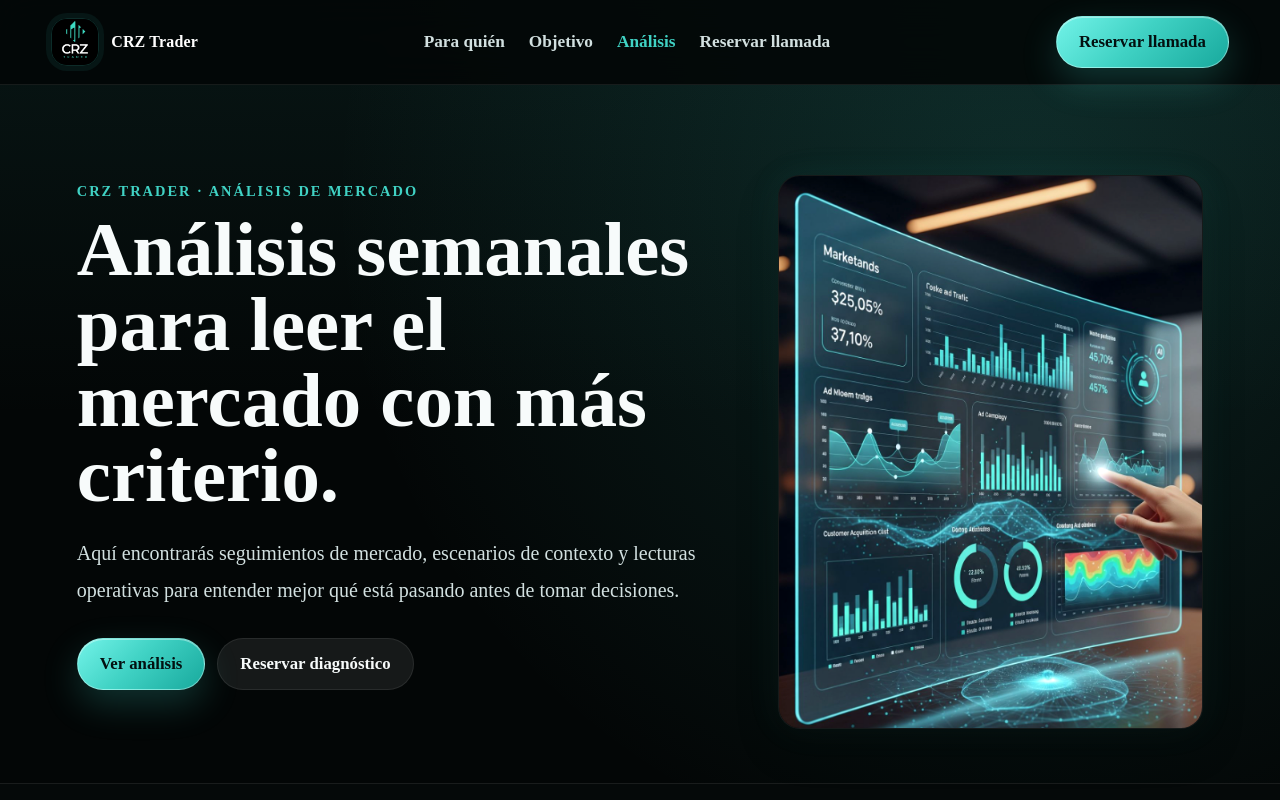
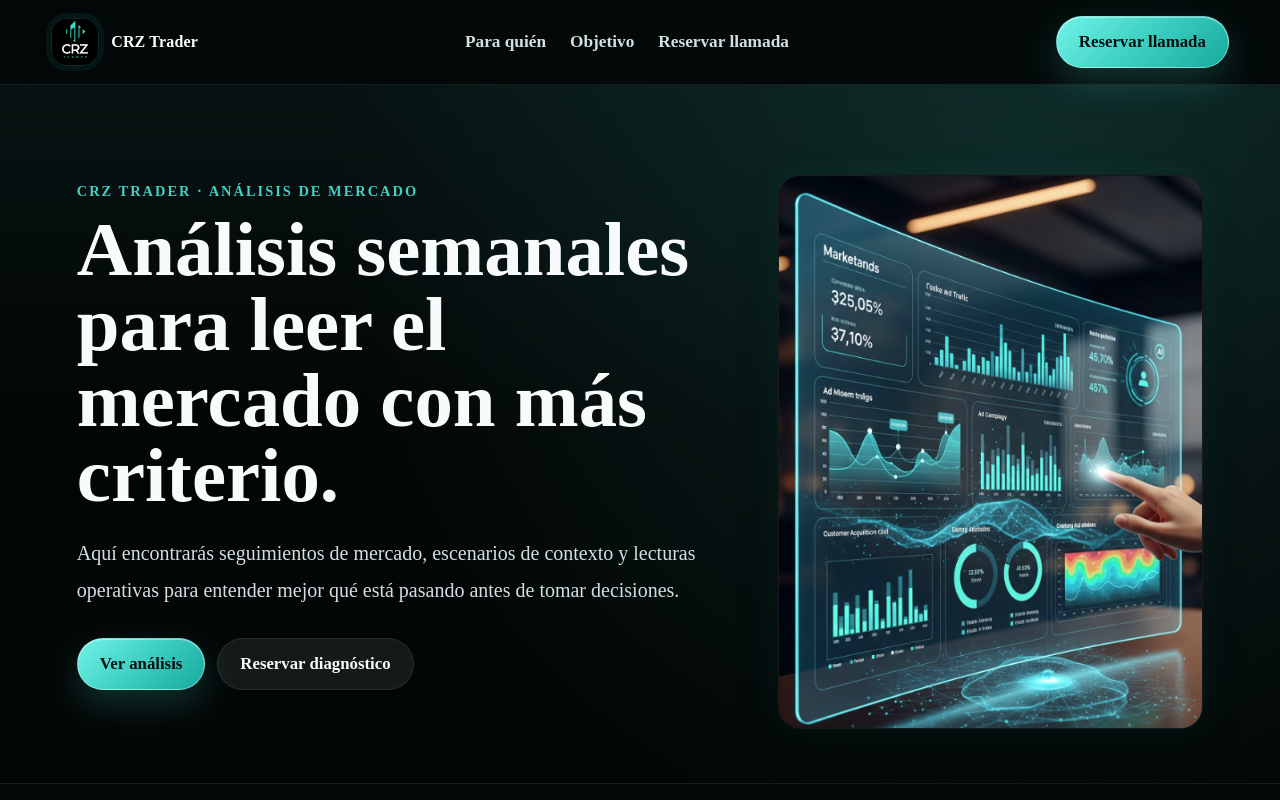
Before and after one commit to cristianzafra924-source/crz-trader-landing, a plain HTML site: page analisis.html in a window 1280 px wide. Shown: the top 800 px of the page. Drawn offline with Linux system fonts and the light colour scheme.

Commit message:
Hide analysis page from public navigation

```diff
--- a/analisis.html
+++ b/analisis.html
@@ -5,6 +5,7 @@
   <meta name="viewport" content="width=device-width, initial-scale=1.0">
   <title>Análisis de mercado | CRZ Trader</title>
   <meta name="description" content="Seguimiento semanal de mercado de CRZ Trader: escenarios, lectura de contexto y análisis educativo para traders e inversores.">
+  <meta name="robots" content="noindex, nofollow">
   <link rel="canonical" href="https://crztrader.com/analisis.html">
   <meta property="og:type" content="website">
   <meta property="og:url" content="https://crztrader.com/analisis.html">
@@ -29,7 +30,6 @@
     <nav class="nav" aria-label="Navegación principal">
       <a href="index.html#para-quien">Para quién</a>
       <a href="index.html#resultado">Objetivo</a>
-      <a href="analisis.html" class="is-active">Análisis</a>
       <a href="index.html#contacto">Reservar llamada</a>
     </nav>
     <a class="nav-cta" href="index.html#contacto">Reservar llamada</a>
```
Also changed, not shown: index.html (+0 -1 lines).
